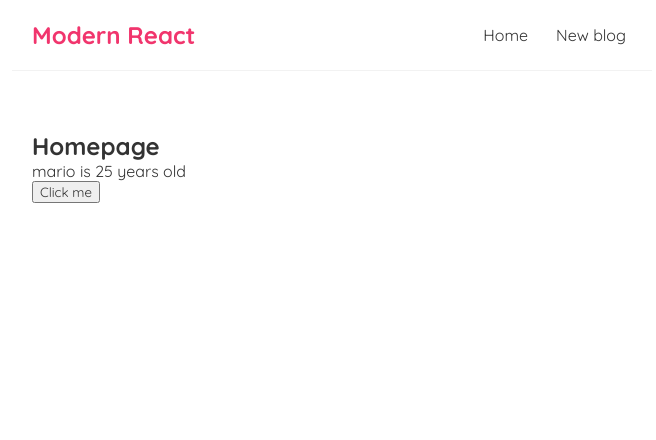
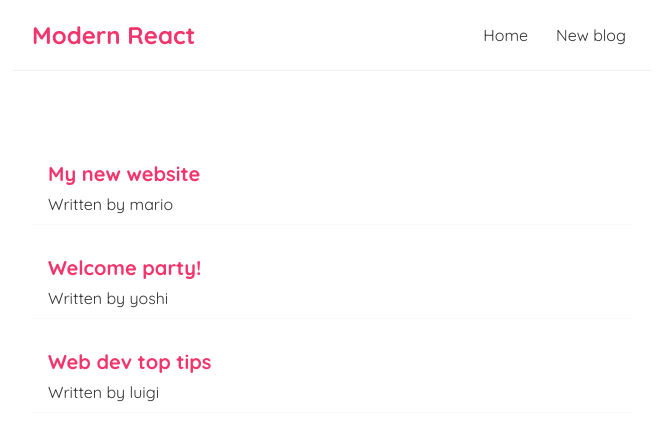
Before and after one commit to safaaeltom/Modern-REACT, a React (Vite) app: page / in a window 1280 px wide. Shown: the top 440 px of the page, without its empty margins (308-964 px from the left). Built offline with nearby package versions, Linux system fonts and the light colour scheme.

Commit message:
feat: render blog previews from state using react map

```diff
--- a/src/Home.jsx
+++ b/src/Home.jsx
@@ -1,18 +1,21 @@
 import {useState} from 'react';
 
 const Home = () => {
-    const [name, setName] = useState('mario');
-    const [age, setAge] = useState(25);
+    const [blogs, setBlogs] = useState([
+        { title: 'My new website', body: 'lorem ipsum...', author: 'mario', id:1 },
+        { title: 'Welcome party!', body: 'lorem ipsum...', author: 'yoshi', id:2 },
+        { title: 'Web dev top tips', body: 'lorem ipsum...', author: 'luigi', id:3 },
+    ]);
 
-    const handleClick =() => {
-       setName('luigi');
-       setAge(30);
-    }
     return (
         <div className="home">
-            <h2>Homepage</h2>
-            <p>{ name } is { age } years old</p>
-            <button onClick={handleClick}>Click me</button>
+         {blogs.map((blog) => (
+            <div className="blog-preview" key={blog.id}>
+                <h2>{blog.title}</h2>
+                <p>Written by {blog.author}</p>
+
+            </div>
+         ))}
         </div>
      );
 }
--- a/src/index.css
+++ b/src/index.css
@@ -33,3 +33,18 @@
   margin: 40px auto;
   padding: 20px;
 }
+
+/* blog previews / list */
+.blog-preview {
+  padding: 10px 16px;
+  margin: 20px 0;
+  border-bottom: 1px solid #fafafa;
+}
+.blog-preview:hover {
+  box-shadow: 1px 3px 5px rgba(0,0,0,0.1);
+}
+.blog-preview h2 {
+  font-size: 20px;
+  color: #f1356d;
+  margin-bottom: 8px;
+}
```
